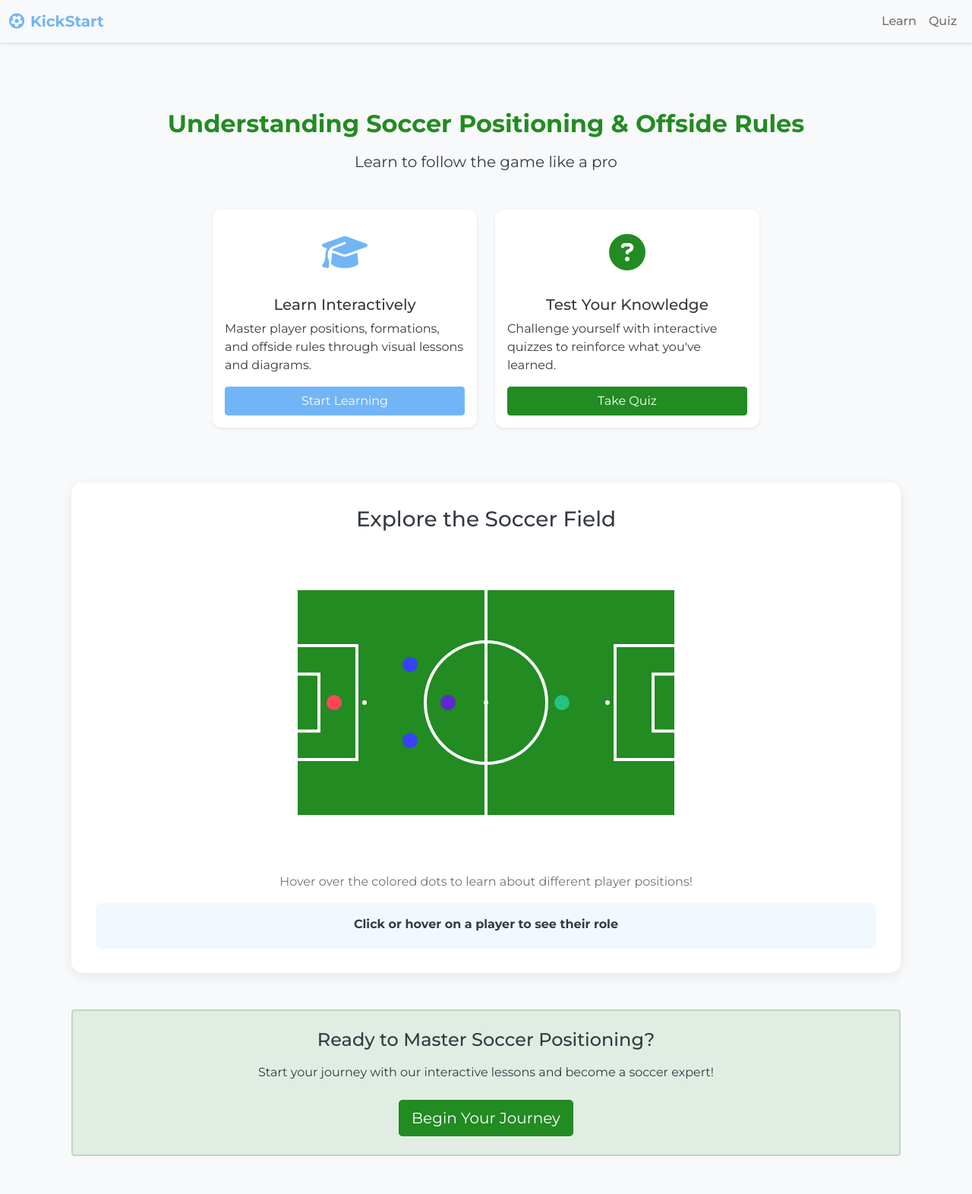
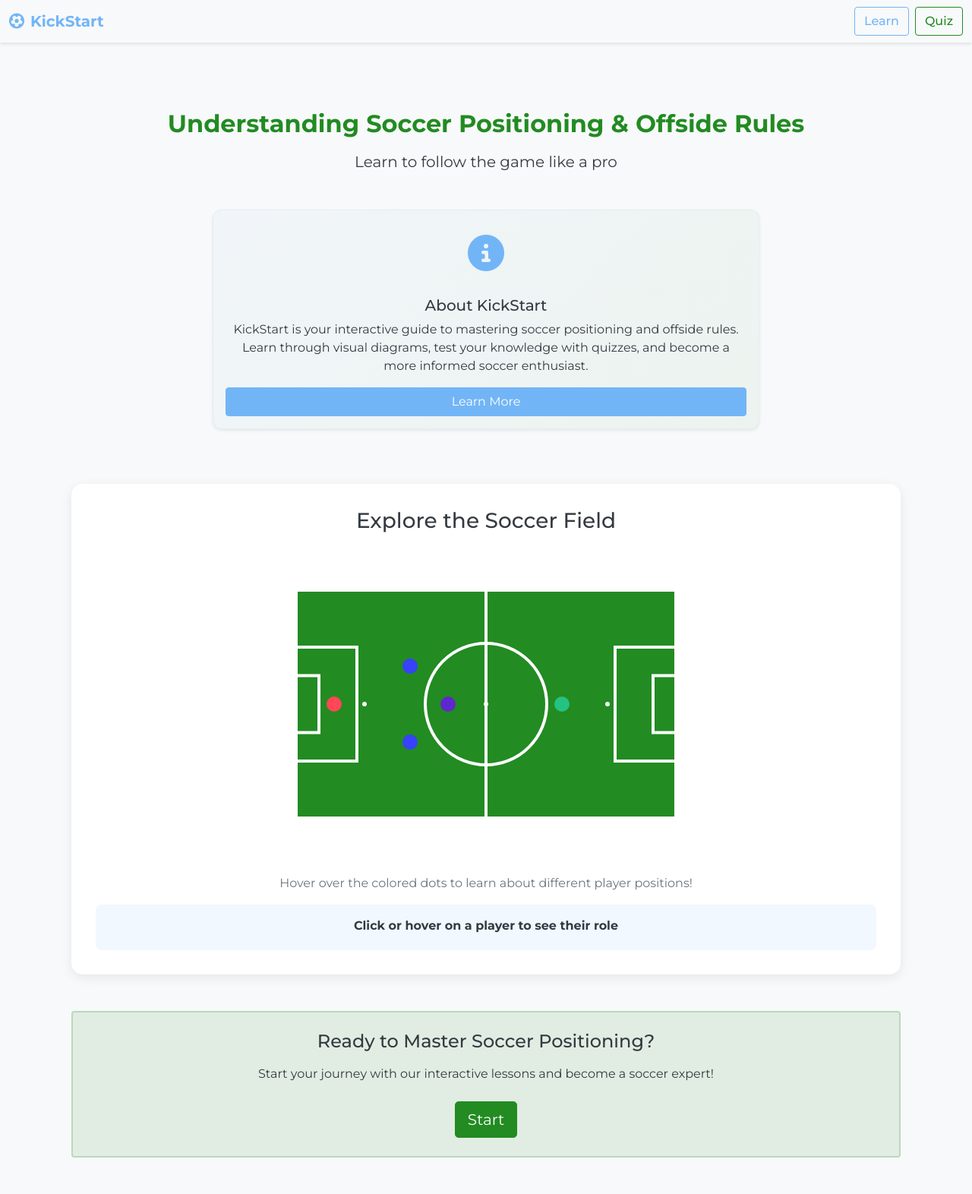
Before and after one commit to Colin-J-Emmanuel/uid_final_project, a Flask app: page / in a window 1280 px wide. Shown: the whole page at 76% size. Before the commit the page ends 1522 px from the top, so only its background shows below. Run offline with Flask 3, Linux system fonts and the light colour scheme; some libraries are stand-ins or nearby versions.

Commit message:
Modified the homepage

```diff
--- a/static/main.css
+++ b/static/main.css
@@ -49,6 +49,31 @@ body {
 
 .nav-link:hover {
     color: var(--accent-color) !important;
+}
+
+/* Homepage navbar buttons - exactly matching your color scheme */
+.btn-outline-info {
+    color: var(--accent-color);
+    border-color: var(--accent-color);
+    font-weight: 500;
+}
+
+.btn-outline-info:hover {
+    background-color: var(--accent-color);
+    border-color: var(--accent-color);
+    color: white;
+}
+
+.btn-outline-success {
+    color: var(--base-color);
+    border-color: var(--base-color);
+    font-weight: 500;
+}
+
+.btn-outline-success:hover {
+    background-color: var(--base-color);
+    border-color: var(--base-color);
+    color: white;
 }
 
 /* Progress bar */
@@ -164,6 +189,58 @@ body {
     padding: 1rem;
 }
 
+/* About Card Styles */
+.about-card {
+    transition: all 0.3s ease;
+    border: none;
+    border-radius: 12px;
+    background: linear-gradient(135deg, rgba(114, 181, 247, 0.05) 0%, rgba(34, 139, 34, 0.05) 100%);
+    border: 1px solid rgba(114, 181, 247, 0.1);
+}
+
+.about-card:hover {
+    transform: translateY(-5px);
+    box-shadow: 0 10px 25px rgba(0,0,0,0.1) !important;
+    border-color: var(--accent-color);
+}
+
+/* Modal Styles */
+.modal-content {
+    border-radius: 15px;
+    border: none;
+    box-shadow: 0 10px 40px rgba(0,0,0,0.15);
+}
+
+.modal-header {
+    background: linear-gradient(135deg, var(--accent-color), var(--base-color));
+    color: white;
+    border-radius: 15px 15px 0 0;
+    border-bottom: none;
+}
+
+.modal-header .btn-close {
+    filter: invert(1);
+}
+
+.modal-body {
+    padding: 2rem;
+}
+
+.modal-body h6 {
+    font-weight: 600;
+    margin-bottom: 0.75rem;
+    margin-top: 1rem;
+}
+
+.modal-body h6:first-child {
+    margin-top: 0;
+}
+
+.modal-footer {
+    border-top: none;
+    padding-top: 0;
+}
+
 /* Interactive Soccer Field */
 .soccer-field-preview {
     background-color: white;
@@ -255,4 +332,8 @@ body {
     .soccer-field-preview {
         padding: 1rem;
     }
+
+    .modal-body {
+        padding: 1rem;
+    }
 }
--- a/templates/homepage.html
+++ b/templates/homepage.html
@@ -11,38 +11,62 @@
     <p class="lead">Learn to follow the game like a pro</p>
 </div>
 
-<!-- Interactive Preview Cards -->
+<!-- About KickStart Card - Replacing the two interactive cards -->
 <div class="container mb-5">
     <div class="row justify-content-center">
-        <!-- Quick Preview Card -->
-        <div class="col-md-4 mb-4">
-            <div class="feature-card card h-100 shadow-sm">
-                <div class="card-body d-flex flex-column">
-                    <div class="feature-icon text-center mb-3">
-                        <i class="fas fa-graduation-cap fa-3x" style="color: var(--accent-color);"></i>
+        <div class="col-md-8 mb-4">
+            <div class="about-card card h-100 shadow-sm">
+                <div class="card-body d-flex flex-column text-center">
+                    <div class="feature-icon mb-3">
+                        <i class="fas fa-info-circle fa-3x" style="color: var(--accent-color);"></i>
                     </div>
-                    <h5 class="card-title text-center">Learn Interactively</h5>
-                    <p class="card-text flex-grow-1">Master player positions, formations, and offside rules through visual lessons and diagrams.</p>
-                    <a href="/learn/1" class="btn btn-primary mt-auto">Start Learning</a>
-                </div>
-            </div>
-        </div>
-
-        <!-- Quiz Preview Card -->
-        <div class="col-md-4 mb-4">
-            <div class="feature-card card h-100 shadow-sm">
-                <div class="card-body d-flex flex-column">
-                    <div class="feature-icon text-center mb-3">
-                        <i class="fas fa-question-circle fa-3x" style="color: var(--base-color);"></i>
-                    </div>
-                    <h5 class="card-title text-center">Test Your Knowledge</h5>
-                    <p class="card-text flex-grow-1">Challenge yourself with interactive quizzes to reinforce what you've learned.</p>
-                    <a href="/quiz/1" class="btn btn-success mt-auto">Take Quiz</a>
+                    <h5 class="card-title">About KickStart</h5>
+                    <p class="card-text">KickStart is your interactive guide to mastering soccer positioning and offside rules. Learn through visual diagrams, test your knowledge with quizzes, and become a more informed soccer enthusiast.</p>
+                    <button class="btn btn-primary mt-auto" data-bs-toggle="modal" data-bs-target="#aboutModal">Learn More</button>
                 </div>
             </div>
         </div>
     </div>
 </div>
+
+<!-- About Modal -->
+<div class="modal fade" id="aboutModal" tabindex="-1" aria-labelledby="aboutModalLabel" aria-hidden="true">
+  <div class="modal-dialog modal-lg">
+    <div class="modal-content">
+      <div class="modal-header">
+        <h5 class="modal-title" id="aboutModalLabel">Welcome to KickStart</h5>
+        <button type="button" class="btn-close" data-bs-dismiss="modal" aria-label="Close"></button>
+      </div>
+      <div class="modal-body">
+        <!-- Main description at the top -->
+        <div class="text-center mb-4 p-3 rounded" style="background-color: rgba(34, 139, 34, 0.05);">
+          <p style="font-size: 1.1rem; line-height: 1.6; margin-bottom: 0;">
+            KickStart is more than just a guide—it's your fun and interactive gateway into the world of soccer. Whether you're a total beginner or a self-proclaimed pro (you better be ready to prove it!), KickStart blends basic knowledge with engaging activities to make learning the game exciting and accessible. Our goal? To get you hooked on the sport— eager to hit the field or win every heated debate while watching matches with your friends. So come along—let's enjoy the game together.
+          </p>
+        </div>
+
+        <!-- Features at the bottom -->
+        <div class="row">
+          <div class="col-md-6">
+            <h6><i class="fas fa-graduation-cap" style="color: var(--accent-color);"></i> Interactive Learning</h6>
+            <p>Master soccer fundamentals through engaging visual lessons. Our interactive diagrams and step-by-step explanations make complex positioning concepts easy to understand.</p>
+
+            <h6><i class="fas fa-brain" style="color: var(--base-color);"></i> Test Your Knowledge</h6>
+            <p>Reinforce your learning with challenging quizzes designed to test your understanding of soccer positioning, formations, and offside rules.</p>
+          </div>
+          <div class="col-md-6">
+            <h6><i class="fas fa-chart-line" style="color: var(--accent-color);"></i> Track Your Progress</h6>
+            <p>Monitor your learning journey with our built-in progress tracker. See how far you've come and what you've mastered.</p>
+
+            <h6><i class="fas fa-futbol" style="color: var(--base-color);"></i> Real-World Application</h6>
+            <p>Apply what you learn to better understand professional soccer matches. Become the fan who knows what's happening on the field!</p>
+          </div>
+        </div>
+      </div>
+    </div>
+  </div>
+</div>
+
 
 <!-- Interactive Soccer Field Preview -->
 <div class="container mb-5">
@@ -99,7 +123,7 @@
     <div class="cta-section p-4 rounded" style="background-color: rgba(34, 139, 34, 0.1);">
         <h4 class="mb-3">Ready to Master Soccer Positioning?</h4>
         <p class="mb-4">Start your journey with our interactive lessons and become a soccer expert!</p>
-        <a href="/learn/1" class="btn btn-success btn-lg">Begin Your Journey</a>
+        <a href="/learn/1" class="btn btn-success btn-lg">Start</a>
     </div>
 </div>
 
--- a/templates/layout.html
+++ b/templates/layout.html
@@ -40,13 +40,25 @@
           <i class="fas fa-futbol me-2"></i>KickStart
         </a>
 
+        <!-- Modified navigation with button styling -->
         <ul class="navbar-nav ms-auto">
+          {% if request.path == '/' %}
+            <!-- Show buttons on homepage -->
+            <li class="nav-item me-2">
+              <a class="btn btn-outline-info" href="/learn/1">Learn</a>
+            </li>
+            <li class="nav-item">
+              <a class="btn btn-outline-success" href="/quiz/1">Quiz</a>
+            </li>
+          {% else %}
+            <!-- Show regular nav links on other pages -->
             <li class="nav-item">
               <a class="nav-link" href="/learn/1">Learn</a>
             </li>
             <li class="nav-item">
               <a class="nav-link" href="/quiz/1">Quiz</a>
             </li>
+          {% endif %}
         </ul>
       </div>
     </nav>
```
Lines whose indentation alone changed are shown as unchanged.
